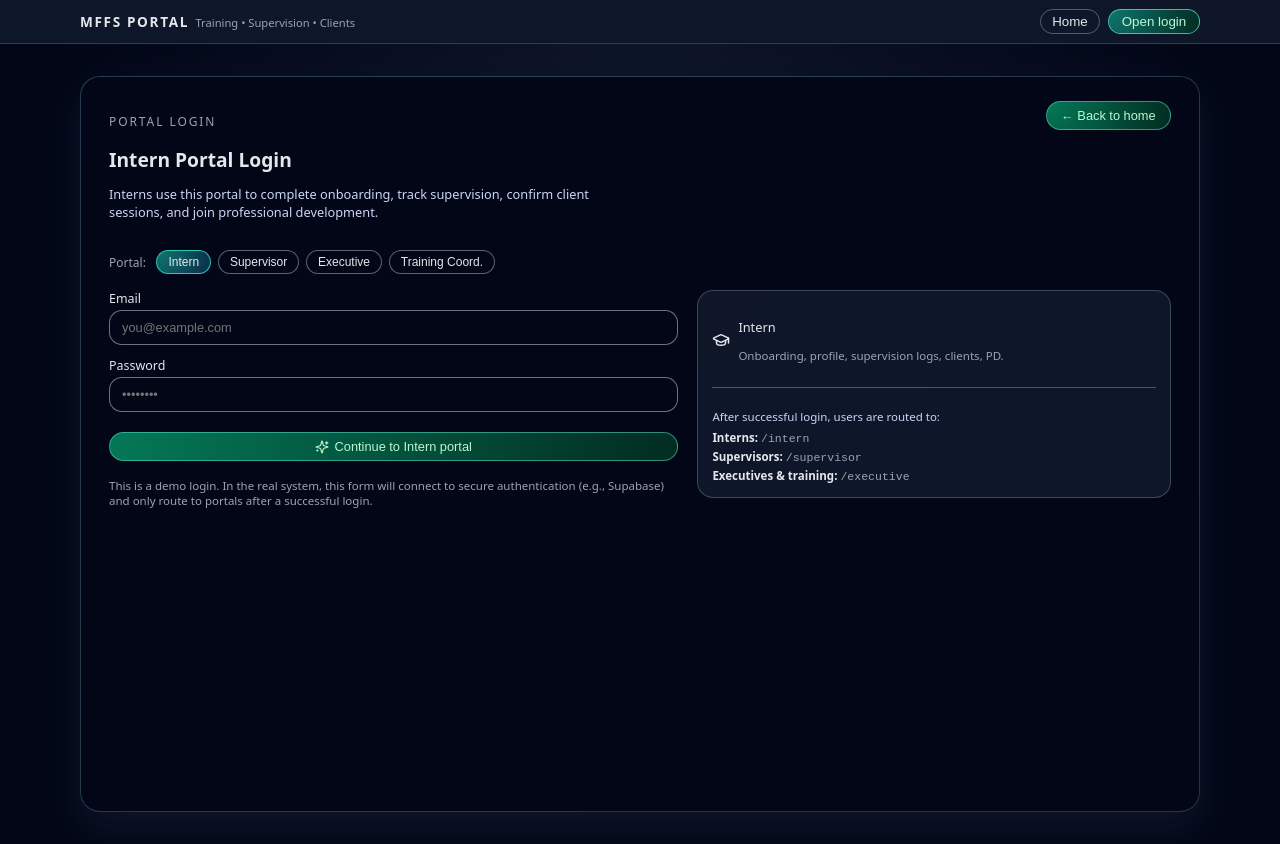
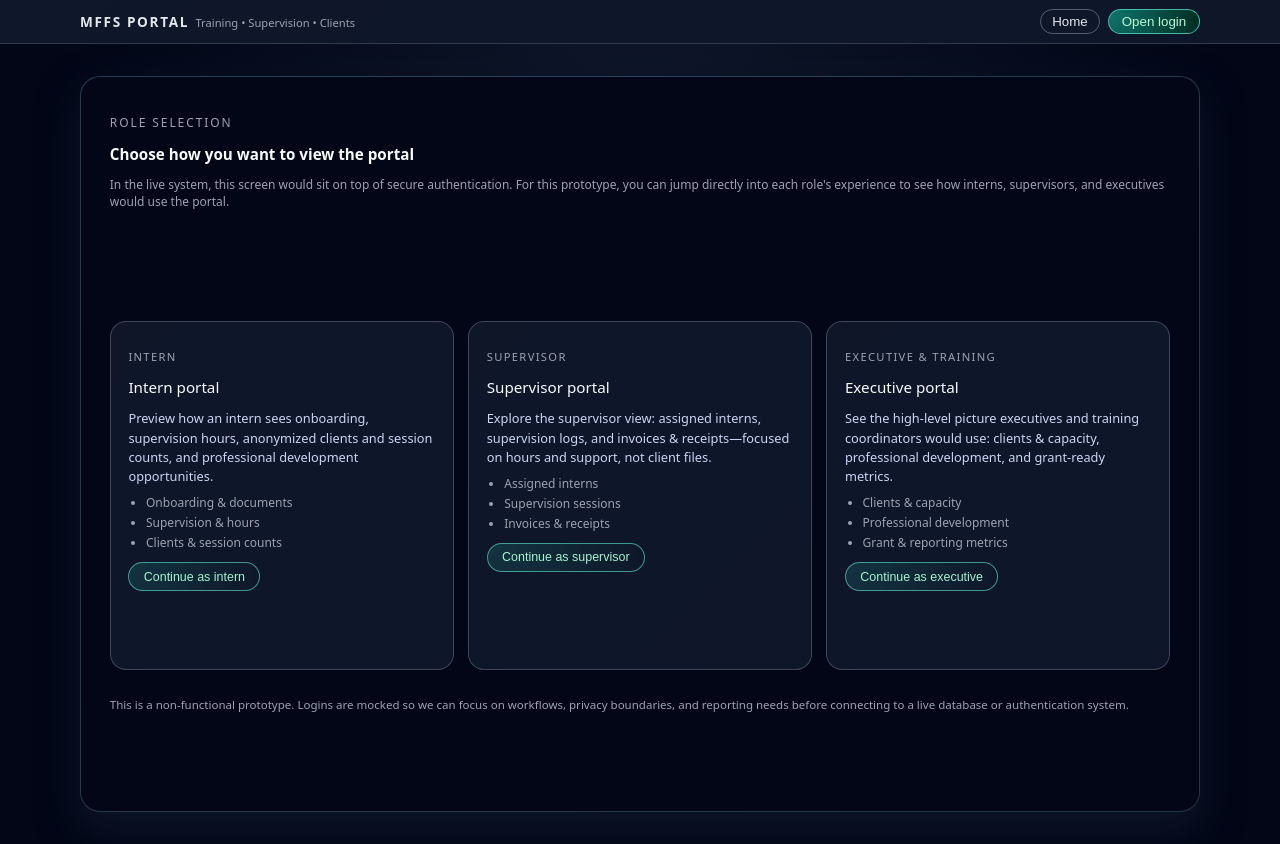
Before and after one commit to sraelcohen-sudo/mffs-portal, a Next.js app: page /login in a window 1280 px wide. Built offline with nearby package versions, Linux system fonts and the light colour scheme.

Commit message:
Login Page

```diff
--- a/app/login/page.jsx
+++ b/app/login/page.jsx
@@ -1,42 +1,19 @@
-"use client";
-
-import { useState } from "react";
-import { useRouter } from "next/navigation";
 import Link from "next/link";
-import { GraduationCap, Users, Crown, Sparkles } from "lucide-react";
-
-const ROLES = ["intern", "supervisor", "executive", "training"];
 
 export default function LoginPage() {
-  const [role, setRole] = useState("intern");
-  const router = useRouter();
-
-  function handleSubmit(e) {
-    e.preventDefault();
-
-    // Simple demo routing – no real auth yet
-    if (role === "intern") {
-      router.push("/intern");
-    } else if (role === "supervisor") {
-      router.push("/supervisor");
-    } else {
-      // executive + training both go to executive overview for now
-      router.push("/executive");
-    }
-  }
-
   return (
     <main className="main-shell">
       <div className="main-shell-inner">
-        <section className="card" style={{ padding: "1.5rem 1.75rem" }}>
-          <header
+        <section
+          className="card"
           style={{
-              display: "flex",
-              justifyContent: "space-between",
-              gap: "1rem",
-              alignItems: "flex-start"
+            padding: "1.6rem 1.8rem",
+            display: "grid",
+            gap: "1.4rem"
           }}
         >
+          {/* Header */}
+          <header className="section-header">
             <div>
               <p
                 style={{
@@ -47,123 +24,70 @@ export default function LoginPage() {
                   marginBottom: "0.3rem"
                 }}
               >
-                Portal login
+                Role selection
               </p>
-              <h1
+              <h1 className="section-title">Choose how you want to view the portal</h1>
+              <p className="section-subtitle">
+                In the live system, this screen would sit on top of secure
+                authentication. For this prototype, you can jump directly into each
+                role&apos;s experience to see how interns, supervisors, and executives
+                would use the portal.
+              </p>
+            </div>
+          </header>
+
+          {/* Role cards */}
+          <div
+            className="card-grid"
             style={{
-                  fontSize: "1.2rem",
-                  fontWeight: 600,
-                  marginBottom: "0.25rem"
+              alignItems: "stretch",
+              gridTemplateColumns: "repeat(auto-fit, minmax(240px, 1fr))"
             }}
           >
-                {titleForRole(role)}
-              </h1>
-              <p
-                style={{
-                  fontSize: "0.8rem",
-                  color: "#cbd5f5",
-                  maxWidth: "520px"
-                }}
-              >
-                {descriptionForRole(role)}
-              </p>
+            {/* Intern role */}
+            <RoleBlock
+              label="Intern"
+              title="Intern portal"
+              body="Preview how an intern sees onboarding, supervision hours, anonymized clients and session counts, and professional development opportunities."
+              bullets={[
+                "Onboarding & documents",
+                "Supervision & hours",
+                "Clients & session counts"
+              ]}
+              href="/intern"
+              cta="Continue as intern"
+            />
+
+            {/* Supervisor role */}
+            <RoleBlock
+              label="Supervisor"
+              title="Supervisor portal"
+              body="Explore the supervisor view: assigned interns, supervision logs, and invoices & receipts—focused on hours and support, not client files."
+              bullets={[
+                "Assigned interns",
+                "Supervision sessions",
+                "Invoices & receipts"
+              ]}
+              href="/supervisor"
+              cta="Continue as supervisor"
+            />
+
+            {/* Executive / Training role */}
+            <RoleBlock
+              label="Executive & training"
+              title="Executive portal"
+              body="See the high-level picture executives and training coordinators would use: clients & capacity, professional development, and grant-ready metrics."
+              bullets={[
+                "Clients & capacity",
+                "Professional development",
+                "Grant & reporting metrics"
+              ]}
+              href="/executive"
+              cta="Continue as executive"
+            />
           </div>
 
-            <Link href="/">
-              <button className="pill-button">← Back to home</button>
-            </Link>
-          </header>
-
-          {/* Role toggle */}
-          <div
-            style={{
-              marginTop: "1rem",
-              marginBottom: "1rem",
-              display: "flex",
-              flexWrap: "wrap",
-              gap: "0.4rem"
-            }}
-          >
-            <span
-              style={{
-                fontSize: "0.75rem",
-                color: "#9ca3af",
-                marginRight: "0.25rem",
-                alignSelf: "center"
-              }}
-            >
-              Portal:
-            </span>
-            {ROLES.map((r) => (
-              <button
-                key={r}
-                type="button"
-                onClick={() => setRole(r)}
-                style={{
-                  borderRadius: "999px",
-                  padding: "0.25rem 0.7rem",
-                  fontSize: "0.75rem",
-                  border:
-                    role === r
-                      ? "1px solid rgba(45,212,191,0.9)"
-                      : "1px solid rgba(148,163,184,0.6)",
-                  background:
-                    role === r
-                      ? "radial-gradient(circle at top left,#0f766e,#082f49)"
-                      : "linear-gradient(135deg,#020617,#020617)",
-                  color: "#e5e7eb",
-                  cursor: "pointer"
-                }}
-              >
-                {labelForRole(r)}
-              </button>
-            ))}
-          </div>
-
-          {/* Form + side info */}
-          <div
-            style={{
-              display: "grid",
-              gridTemplateColumns: "minmax(0, 1.2fr) minmax(0, 1fr)",
-              gap: "1.2rem",
-              alignItems: "flex-start"
-            }}
-          >
-            <form
-              onSubmit={handleSubmit}
-              style={{
-                display: "flex",
-                flexDirection: "column",
-                gap: "0.75rem"
-              }}
-            >
-              <Field label="Email">
-                <input
-                  type="email"
-                  placeholder="you@example.com"
-                  style={inputStyle}
-                  required
-                />
-              </Field>
-
-              <Field label="Password">
-                <input
-                  type="password"
-                  placeholder="••••••••"
-                  style={inputStyle}
-                  required
-                />
-              </Field>
-
-              <button
-                type="submit"
-                className="pill-button"
-                style={{ justifyContent: "center", marginTop: "0.5rem" }}
-              >
-                <Sparkles size={14} />
-                Continue to {labelForRole(role)} portal
-              </button>
-
+          {/* Prototype disclaimer */}
           <p
             style={{
               fontSize: "0.72rem",
@@ -171,176 +95,85 @@ export default function LoginPage() {
               marginTop: "0.3rem"
             }}
           >
-                This is a demo login. In the real system, this form will connect
-                to secure authentication (e.g., Supabase) and only route to portals
-                after a successful login.
+            This is a non-functional prototype. Logins are mocked so we can focus on
+            workflows, privacy boundaries, and reporting needs before connecting to a
+            live database or authentication system.
           </p>
-            </form>
-
-            {/* Side panel */}
-            <aside className="card-soft" style={{ padding: "0.85rem 0.9rem" }}>
-              <div style={{ display: "flex", alignItems: "center", gap: "0.5rem" }}>
-                <RoleIcon role={role} />
-                <div>
-                  <p
-                    style={{
-                      fontSize: "0.8rem",
-                      fontWeight: 500
-                    }}
-                  >
-                    {labelForRole(role)}
-                  </p>
-                  <p
-                    style={{
-                      fontSize: "0.72rem",
-                      color: "#9ca3af"
-                    }}
-                  >
-                    {smallHintForRole(role)}
-                  </p>
-                </div>
-              </div>
-
-              <div
-                style={{
-                  marginTop: "0.75rem",
-                  paddingTop: "0.6rem",
-                  borderTop: "1px solid rgba(148,163,184,0.45)"
-                }}
-              >
-                <p
-                  style={{
-                    fontSize: "0.72rem",
-                    color: "#cbd5f5",
-                    marginBottom: "0.4rem"
-                  }}
-                >
-                  After successful login, users are routed to:
-                </p>
-                <ul
-                  style={{
-                    listStyle: "none",
-                    padding: 0,
-                    margin: 0,
-                    fontSize: "0.72rem",
-                    color: "#9ca3af",
-                    display: "grid",
-                    gap: "0.25rem"
-                  }}
-                >
-                  <li>
-                    <strong style={{ color: "#e5e7eb" }}>Interns:</strong>{" "}
-                    <code>/intern</code>
-                  </li>
-                  <li>
-                    <strong style={{ color: "#e5e7eb" }}>Supervisors:</strong>{" "}
-                    <code>/supervisor</code>
-                  </li>
-                  <li>
-                    <strong style={{ color: "#e5e7eb" }}>
-                      Executives & training:
-                    </strong>{" "}
-                    <code>/executive</code>
-                  </li>
-                </ul>
-              </div>
-            </aside>
-          </div>
         </section>
       </div>
     </main>
   );
 }
 
-function Field({ label, children }) {
+function RoleBlock({ label, title, body, bullets, href, cta }) {
   return (
-    <label
+    <div className="card-soft" style={{ padding: "1rem 1.1rem" }}>
+      <p
         style={{
-        fontSize: "0.78rem",
-        color: "#e5e7eb",
-        display: "block"
+          fontSize: "0.7rem",
+          letterSpacing: "0.12em",
+          textTransform: "uppercase",
+          color: "#9ca3af",
+          marginBottom: "0.25rem"
         }}
       >
-      <span style={{ display: "block", marginBottom: "0.2rem" }}>{label}</span>
-      {children}
-    </label>
+        {label}
+      </p>
+      <h2
+        style={{
+          fontSize: "0.95rem",
+          fontWeight: 500,
+          marginBottom: "0.35rem",
+          color: "#f9fafb"
+        }}
+      >
+        {title}
+      </h2>
+      <p
+        style={{
+          fontSize: "0.8rem",
+          color: "#cbd5f5",
+          lineHeight: 1.5,
+          marginBottom: "0.5rem"
+        }}
+      >
+        {body}
+      </p>
+      {bullets && bullets.length > 0 && (
+        <ul
+          style={{
+            listStyle: "disc",
+            paddingLeft: "1.1rem",
+            margin: 0,
+            display: "grid",
+            gap: "0.18rem",
+            fontSize: "0.75rem",
+            color: "#9ca3af",
+            marginBottom: "0.7rem"
+          }}
+        >
+          {bullets.map((item) => (
+            <li key={item}>{item}</li>
+          ))}
+        </ul>
+      )}
+      <Link href={href}>
+        <button
+          type="button"
+          style={{
+            borderRadius: "999px",
+            border: "1px solid rgba(94,234,212,0.6)",
+            background:
+              "radial-gradient(circle at top left, rgba(45,212,191,0.16), rgba(15,23,42,1))",
+            color: "#a7f3d0",
+            padding: "0.4rem 0.9rem",
+            fontSize: "0.78rem",
+            cursor: "pointer"
+          }}
+        >
+          {cta}
+        </button>
+      </Link>
+    </div>
   );
 }
-
-const inputStyle = {
-  width: "100%",
-  borderRadius: "0.8rem",
-  border: "1px solid rgba(148,163,184,0.7)",
-  backgroundColor: "#020617",
-  padding: "0.55rem 0.75rem",
-  fontSize: "0.8rem",
-  color: "#e5e7eb",
-  outline: "none"
-};
-
-function titleForRole(role) {
-  switch (role) {
-    case "intern":
-      return "Intern Portal Login";
-    case "supervisor":
-      return "Supervisor Portal Login";
-    case "executive":
-      return "Executive Portal Login";
-    case "training":
-      return "Training Coordinator Login";
-    default:
-      return "MFFS Portal Login";
-  }
-}
-
-function descriptionForRole(role) {
-  switch (role) {
-    case "intern":
-      return "Interns use this portal to complete onboarding, track supervision, confirm client sessions, and join professional development.";
-    case "supervisor":
-      return "Supervisors use this portal to manage intern relationships, log supervision and invoices, and access PD opportunities.";
-    case "executive":
-      return "Executives use this portal to create accounts, assign supervisors and clients, build the PD calendar, and see grant-ready data.";
-    case "training":
-      return "Training coordinators and grant writers use this view to curate PD offerings and work with anonymized client characteristics and metrics.";
-    default:
-      return "Sign in to access the appropriate portal.";
-  }
-}
-
-function labelForRole(role) {
-  switch (role) {
-    case "intern":
-      return "Intern";
-    case "supervisor":
-      return "Supervisor";
-    case "executive":
-      return "Executive";
-    case "training":
-      return "Training Coord.";
-    default:
-      return "Portal";
-  }
-}
-
-function smallHintForRole(role) {
-  switch (role) {
-    case "intern":
-      return "Onboarding, profile, supervision logs, clients, PD.";
-    case "supervisor":
-      return "Intern list, supervision logs, invoices, PD.";
-    case "executive":
-      return "System configuration, accounts, PD, clients.";
-    case "training":
-      return "PD pipeline and grant-aligned metrics.";
-    default:
-      return "";
-  }
-}
-
-function RoleIcon({ role }) {
-  if (role === "intern") return <GraduationCap size={18} />;
-  if (role === "supervisor") return <Users size={18} />;
-  if (role === "executive") return <Crown size={18} />;
-  return <Users size={18} />;
-}
```
Lines whose indentation alone changed are shown as unchanged.
